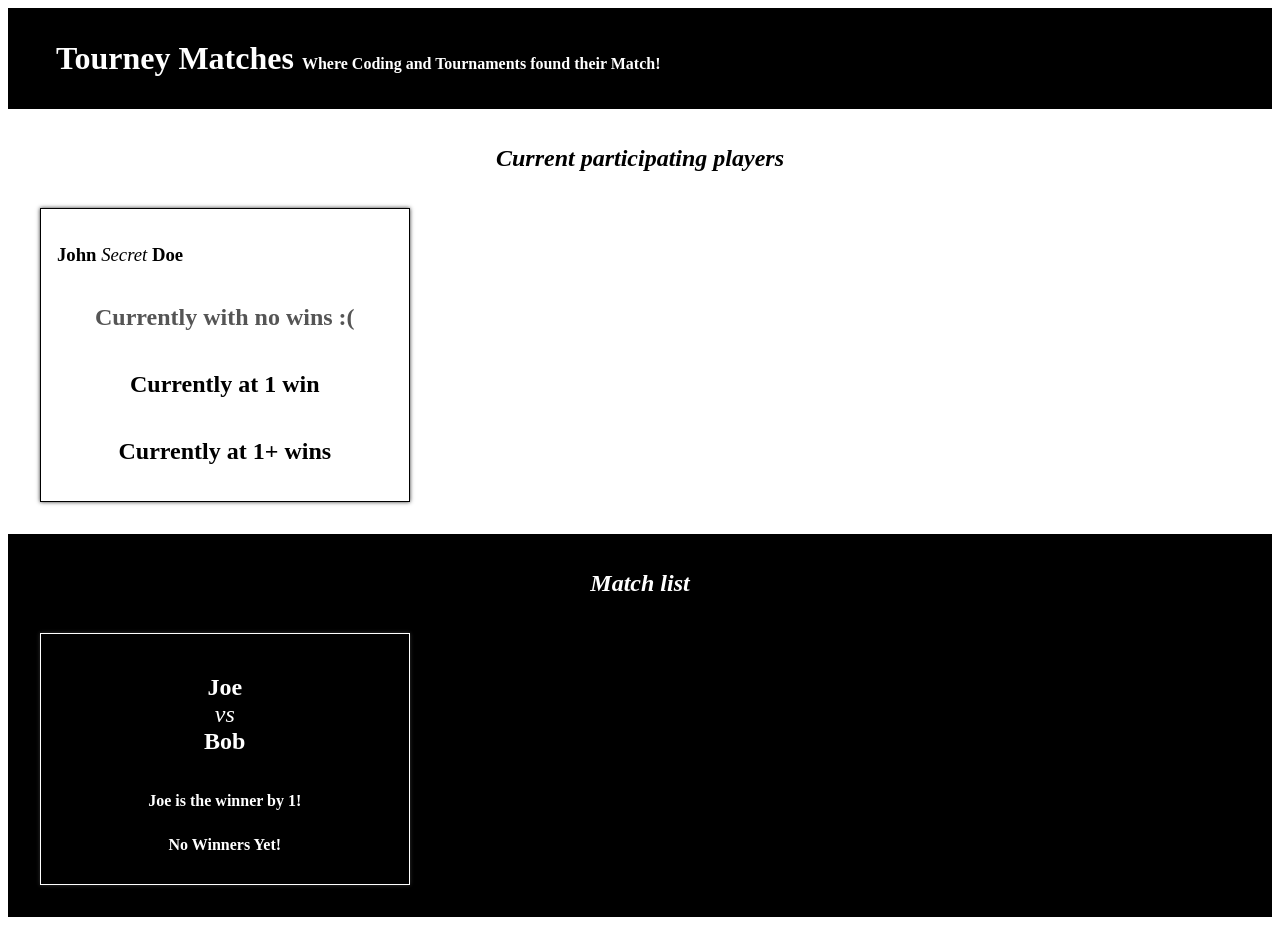
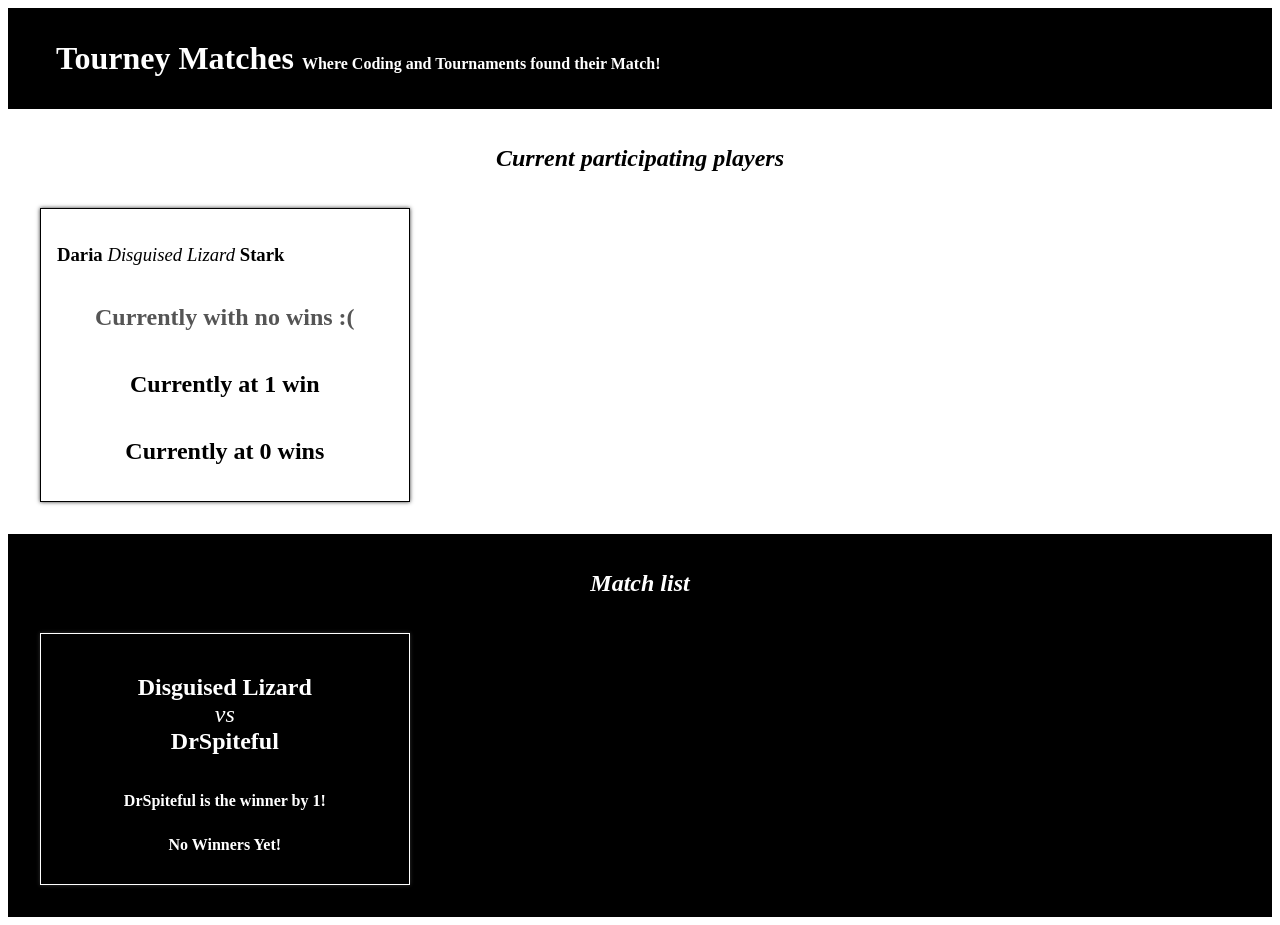
Before and after one commit to bduong94/tourney-matches, a React (Create React App) app: page / in a window 1280 px wide. Built offline with nearby package versions, Linux system fonts and the light colour scheme.

Commit message:
Passed props to player/match components

```diff
--- a/src/components/Match.js
+++ b/src/components/Match.js
@@ -1,15 +1,17 @@
 import React from "react";
 
-const Match = () => {
+const Match = (props) => {
   return (
     <article className="Match">
       <h1>
-        Joe
+        {props.players[0]}
         <span>vs</span>
-        Bob
+        {props.players[1]}
       </h1>
       {/*To be shown when there is a winner*/}
-      <h2>Joe is the winner by 1!</h2>
+      <h2>
+        {props.winner} is the winner by {props.scoreDifference}!
+      </h2>
       {/*To be shown when there is no winnerr*/}
       <h2>No Winners Yet!</h2>
     </article>
--- a/src/components/MatchList.js
+++ b/src/components/MatchList.js
@@ -3,10 +3,16 @@ import Match from "./Match";
 import matchData from "../data/matchData";
 
 const MatchList = (props) => {
+  const oneMatch = matchData[0];
+
   return (
     <section className="PlayerList MatchList">
       <h1>Match list</h1>
-      <Match />
+      <Match
+        players={oneMatch.players}
+        winner={oneMatch.winner}
+        scoreDifference={oneMatch.scoreDifference}
+      />
     </section>
   );
 };
--- a/src/components/Player.js
+++ b/src/components/Player.js
@@ -1,17 +1,17 @@
 import React from "react";
 
-const Player = () => {
+const Player = (props) => {
   return (
     <article className="Player">
       <h1>
-        John <span>Secret</span> Doe
+        {props.firstName} <span>{props.gamerTag}</span> {props.lastName}
       </h1>
       {/* To be shown when there is no wins */}
       <h2 className="zero">Currently with no wins :(</h2>
       {/* To be shown when there is 1 win */}
       <h2>Currently at 1 win</h2>
       {/* To be shown when there is more than one win */}
-      <h2>Currently at 1+ wins</h2>
+      <h2>Currently at {props.wins} wins</h2>
     </article>
   );
 };
--- a/src/components/PlayerList.js
+++ b/src/components/PlayerList.js
@@ -2,12 +2,29 @@ import React from "react";
 import Player from "./Player";
 import playerData from "../data/playerData";
 import matchData from "../data/matchData";
+import { preparePlayerData, addWinsToPlayers } from "../helpers/playerHelpers";
 
 const PlayerList = (props) => {
+  const playerDataArray = preparePlayerData(playerData);
+  const updatedPlayerDataArray = addWinsToPlayers(playerDataArray, matchData);
+  const onePlayer = updatedPlayerDataArray[0];
+  /*
+  "Disguised Lizard": {
+    gamerTag: "Disguised Lizard",
+    firstName: "Daria ",
+    lastName: "Stark",
+    currentWins
+  },*/
+
   return (
     <section className="PlayerList">
       <h1>Current participating players</h1>
-      <Player />
+      <Player
+        gamerTag={onePlayer.gamerTag}
+        firstName={onePlayer.firstName}
+        lastName={onePlayer.lastName}
+        wins={onePlayer.wins}
+      />
     </section>
   );
 };
--- a/src/helpers/playerHelpers.js
+++ b/src/helpers/playerHelpers.js
@@ -2,9 +2,8 @@ export const preparePlayerData = (playerData) => {
   return Object.values(playerData);
 };
 
-export const addWinsToPlayers = (matchData, playerData) => {
-  const playerDataArray = preparePlayerData(playerData);
-  playerDataArray.map((player) => {
+export const addWinsToPlayers = (playerDataArray, matchData) => {
+  return playerDataArray.map((player) => {
     const currentWins = matchData.reduce((winCount, match) => {
       if (player.gamerTag === match.winner) {
         return (winCount += 1);
```
